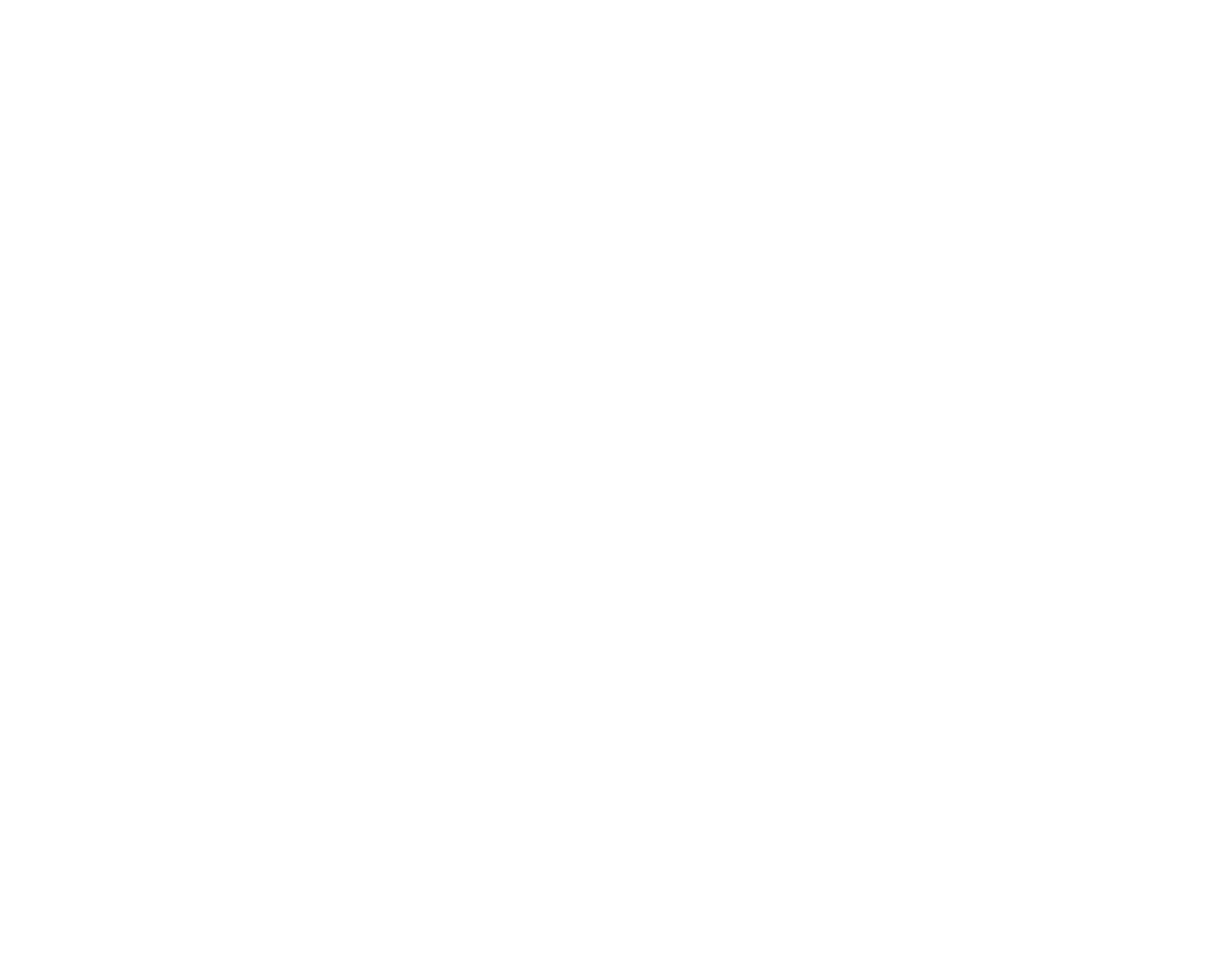
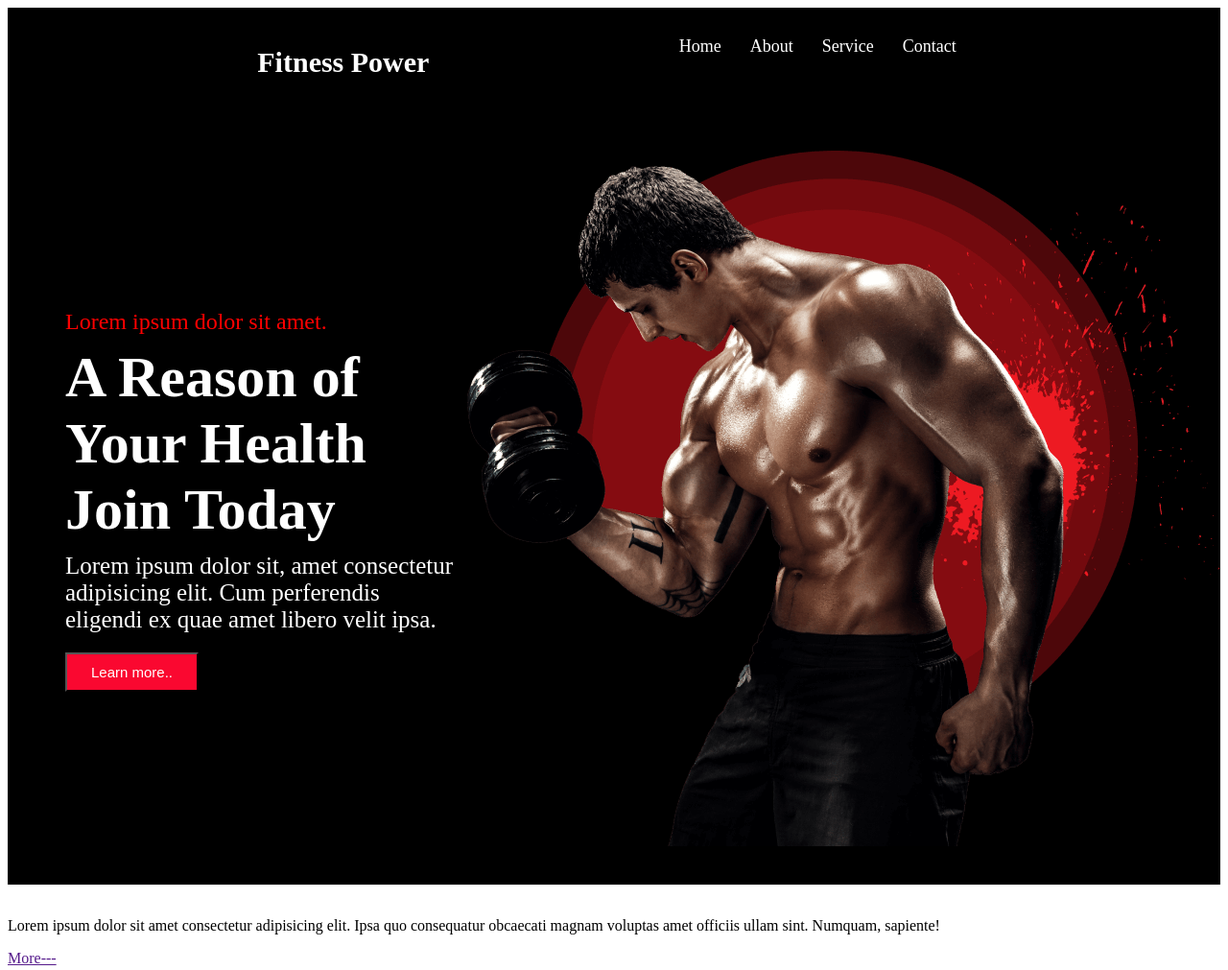
Before and after one commit to anshimi/fitness, a plain HTML site: page index.html in a window 1280 px wide. Shown: the whole page at 96% size. Before the commit the page ends 800 px from the top, so only its background shows below. Drawn offline with Linux system fonts and the light colour scheme.

Commit message:
added banner and menu

```diff
--- a/index.html
+++ b/index.html
@@ -5,11 +5,55 @@
     <meta charset="UTF-8">
     <meta http-equiv="X-UA-Compatible" content="IE=edge">
     <meta name="viewport" content="width=device-width, initial-scale=1.0">
-    <title>Document</title>
+    <title>Gym</title>
     <link rel="stylesheet" href="style.css">
+    <link rel="shortcut icon" href="favicon.ico" type="image/x-icon">
 </head>
 
 <body>
+    <nav>
+        <div class="menu-container">
+            <div class="company-logo">
+                <h1>Fitness Power</h1>
+            </div>
+            <div class="menu-items">
+                <li>Home</li>
+                <li>About</li>
+                <li>Service</li>
+                <li>Contact</li>
+            </div>
+        </div>
+    </nav>
+    <div class="banner-container">
+        <div class="banner-left">
+            <div class="banner-desc">
+                <p class="banner-text">Lorem ipsum dolor sit amet.</p>
+                <h1 class="title1">A Reason of Your Health Join Today</h1>
+                <p class="text">Lorem ipsum dolor sit, amet consectetur adipisicing elit. Cum perferendis eligendi ex
+                    quae amet
+                    libero velit ipsa.</p>
+                <button class="banner-btn">Learn more..</button>
+
+            </div>
+        </div>
+        <div class="banner-right">
+            <div class="banner-image">
+                <img src="images/home-bg.png" alt="">
+            </div>
+        </div>
+
+    </div>
+    <div class="section-two">
+        <div class="card1">
+            <div class="card-desc">
+                <img src="" alt="">
+                <p>Lorem ipsum dolor sit amet consectetur adipisicing elit. Ipsa quo consequatur obcaecati magnam
+                    voluptas amet officiis ullam sint. Numquam, sapiente!</p>
+                <a href="">More---</a>
+            </div>
+        </div>
+
+    </div>
 
 </body>
 
--- a/style.css
+++ b/style.css
@@ -0,0 +1,66 @@
+.menu-container {
+    display: flex;
+    justify-content: space-evenly;
+    background-color: black;
+    color: white;
+    padding: 15px;
+}
+
+.company-logo {
+    font-size: 20px;
+
+}
+
+.menu-items {
+    display: flex;
+}
+
+.menu-items li {
+    list-style: none;
+    margin: 5px;
+    padding: 10px;
+    font-size: 18px;
+}
+
+.menu-items li:hover {
+    color: blue;
+    cursor: pointer;
+}
+
+.banner-container {
+    color: white;
+    display: flex;
+    align-items: center;
+    width: 100%;
+    height: 100vh;
+    background-color: black;
+}
+
+.banner-desc {
+    margin-left: 50px;
+}
+
+.banner-text {
+    color: red;
+    font-size: 24px;
+    margin: 10px;
+}
+
+.title1 {
+    font-size: 60px;
+    font-weight: bold;
+    margin: 10px;
+}
+
+.text {
+    font-size: 25px;
+    margin: 10px
+}
+
+.banner-btn {
+    padding: 10px 25px;
+    background-color: rgb(250, 8, 48);
+    margin: 10px;
+    font-size: 15px;
+    color: white;
+}
```
Also changed, not shown: images/about1.jpg (added), images/about2.jpg (added), images/batch.png (added), images/bg-1.jpg (added), images/fitness.jpg (added), images/home-bg.png (added), images/icon/fabicon.webp (added), images/package/icon1.png (added), images/package/icon2.png (added), images/package/icon3.png (added), images/services/service1.jpg (added), images/services/services2.jpg (added), 1 other file.
